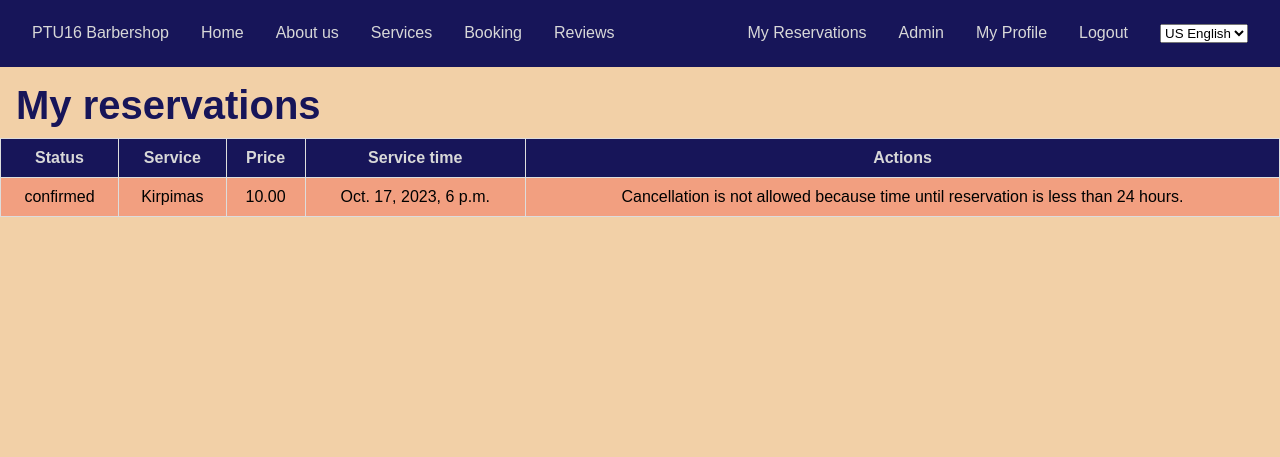
After one commit to GabrieliusKmel/ptu16_kirpykla, a Django app: page /my_reservations/ in a window 1280 px wide. The commit adds this page. Shown: the top 457 px of the page. Run offline with Django 4.2, Linux system fonts and the light colour scheme; a user stored in the database is signed in; data comes from the database, SQL or seed files in the repository.

Commit message:
nemazai fix'u

```diff
--- a/gp_kirpykla/gp_kirpykla/settings.py
+++ b/gp_kirpykla/gp_kirpykla/settings.py
@@ -114,7 +114,7 @@ LANGUAGES = (
     ('lt', 'Lietuvių'),
 )
 
-TIME_ZONE = 'Europe/Istanbul'
+TIME_ZONE = 'Europe/Vilnius'
 
 USE_I18N = True
 
--- a/gp_kirpykla/kirpykla/models.py
+++ b/gp_kirpykla/kirpykla/models.py
@@ -88,6 +88,11 @@ class ServiceOrder(models.Model):
         if service_time + service_duration > working_hours_end:
             raise ValidationError("Service duration exceeds working hours.")
 
+    @property
+    def can_cancel(self):
+        now = timezone.now()
+        return self.service_time - now > timezone.timedelta(hours=24)
+
 
 class BarberReview(models.Model):
     barber = models.ForeignKey(
--- a/gp_kirpykla/kirpykla/static/css/base_style.css
+++ b/gp_kirpykla/kirpykla/static/css/base_style.css
@@ -107,12 +107,12 @@ table.styled-table {
 }
 table.styled-table th, table.styled-table td {
     padding: 10px;
-    text-align: left;
+    text-align: center;
     border: 1px solid #ddd;
 }
 table.styled-table th {
     background-color: #171559;
-    color: #afafaf;
+    color: #d8d8d8;
 }
 .table-success {
     background-color: #28a745;
@@ -122,6 +122,17 @@ table.styled-table th {
     background-color: #dc3545;
     color: #fff;
 }
+.styled-table a {
+    text-decoration: none;
+    font-weight: bold;
+}
+.styled-table a:visited {
+    color: inherit;
+    text-decoration: none;
+}
+.styled-table a:hover {
+    color: #D94169;
+}
 
 .remember-me-1-hex { color: #D94169; } hvr
 .remember-me-2-hex { color: #171559; } hdr ftr
--- a/gp_kirpykla/kirpykla/templates/base.html
+++ b/gp_kirpykla/kirpykla/templates/base.html
@@ -21,11 +21,11 @@
             <li><a href>{% trans "reviews"|title %}</a></li>
             <li class="spacer"></li>
             {% if user.is_authenticated %}
-                <li><a href=>{% trans "my reservations"|title %}</a></li>
+                <li><a href="{% url "serviceorder_list" %}">{% trans "my reservations"|title %}</a></li>
                 {% if user.is_superuser or user.is_staff %}
                     <li><a href="{% url "admin:index" %}">{% trans "admin"|title %}</a></li>
                 {% endif %}
-                    <li><a href="{% url "profile" %}">{{ user.username }}</a></li>
+                    <li><a href="{% url "profile" %}">{% trans "My profile"|title %}</a></li>
                     <li><a href="{% url "logout" %}">{% trans "logout"|title %}</a></li>
             {% else %}
                 <li><a href="{% url "login" %}">{% trans "login"|title %}</a></li>
--- a/gp_kirpykla/kirpykla/templates/kirpykla/about_us.html
+++ b/gp_kirpykla/kirpykla/templates/kirpykla/about_us.html
@@ -1,9 +1,13 @@
 {% extends "base.html" %}
+{% load static %}
 {% load i18n %}
 {% block title %}{% trans "About us"|capfirst %} {{block.super}}{% endblock title %}
 {% block content %}
     <h1>{% trans "about us"|capfirst %}</h1>
     <ul>
         {{ about_us_content.content|safe }}
+        <li>
+            <img src="{% static 'img/barbershop.jpg' %}">
+        </li>
     </ul>
-{% endblock content%}
+{% endblock content %}
--- a/gp_kirpykla/kirpykla/templates/kirpykla/service_list.html
+++ b/gp_kirpykla/kirpykla/templates/kirpykla/service_list.html
@@ -16,7 +16,7 @@
             {% for service in services %}
             <tr>
                 <td><a href="{% url 'book_service' %}?service_id={{ service.id }}">{{ service.name }}</a></td>
-                <td>${{ service.price }}</td>
+                <td>{{ service.price }} €</td>
                 <td>{{ service.duration }}</td>
                 <td>{{ service.about|safe }}</td>
             </tr>
--- /dev/null
+++ b/gp_kirpykla/kirpykla/templates/kirpykla/serviceorder_list.html
@@ -0,0 +1,36 @@
+{% extends "base.html" %}
+{% load static %}
+{% load i18n %}
+{% block content %}
+    <h1>{% trans "My reservations"|capfirst %}</h1>
+    <table class="styled-table">
+        <thead>
+            <tr>
+                <th>{% trans "status"|capfirst %}</th>
+                <th>{% trans "service"|capfirst %}</th>
+                <th>{% trans "price"|capfirst %}</th>
+                <th>{% trans "service time"|capfirst %}</th>
+                <th>{% trans "actions"|capfirst %}</th>
+            </tr>
+        </thead>
+        <tbody>
+            {% for serviceorder in serviceorders %}
+            <tr>
+                <td>{{ serviceorder.get_status_display }}</td>
+                <td>{{ serviceorder.service.name }}</td>
+                <td>{{ serviceorder.service.price }}</td>
+                <td>{{ serviceorder.service_time }}</td>
+                <td>
+                    {% if serviceorder.status == 2 %}  {# Check if the status is 'cancelled' #}
+                        {% trans "This reservation is cancelled." %}
+                    {% elif serviceorder.can_cancel %}
+                        <a href="{% url 'cancel_service_order' serviceorder.id %}">{% trans "Cancel" %}</a>
+                    {% else %}
+                        {% trans "Cancellation is not allowed because time until reservation is less than 24 hours." %}
+                    {% endif %}
+                </td>
+            </tr>
+            {% endfor %}
+        </tbody>
+    </table>
+{% endblock content %}
--- a/gp_kirpykla/kirpykla/urls.py
+++ b/gp_kirpykla/kirpykla/urls.py
@@ -6,4 +6,6 @@ urlpatterns = [
     path('about_us/', views.about_us, name="about_us"),
     path('services/', views.ServiceListView.as_view(), name='service_list'),
     path('book-service/', views.book_service, name='book_service'),
+    path('my_reservations/', views.ServiceOrderListView.as_view(), name='serviceorder_list'),
+    path('cancel-service-order/<int:order_id>/', views.ServiceOrderCancelView.as_view(), name='cancel_service_order'),
 ]
--- a/gp_kirpykla/kirpykla/views.py
+++ b/gp_kirpykla/kirpykla/views.py
@@ -12,6 +12,7 @@ from django.views.generic.edit import CreateView
 from django.urls import reverse, reverse_lazy
 from django.utils.translation import gettext_lazy as _
 from django.contrib.auth.decorators import login_required
+from django.views.generic import View
 
 
 def index(request):
@@ -53,3 +54,30 @@ def book_service(request):
         form = forms.ServiceOrderForm(initial=initial_data)
 
     return render(request, 'kirpykla/booking_form.html', {'form': form})
+
+class ServiceOrderListView(ListView):
+    model = models.ServiceOrder
+    template_name = 'kirpykla/serviceorder_list.html'
+    context_object_name = 'serviceorders'
+
+    def get_queryset(self):
+        # Get the currently logged-in user
+        user = self.request.user
+
+        # Filter ServiceOrder instances by the user
+        queryset = models.ServiceOrder.objects.filter(customer=user)
+
+        return queryset
+
+class ServiceOrderCancelView(View):
+    def get(self, request, order_id):
+        try:
+            serviceorder = models.ServiceOrder.objects.get(id=order_id)
+            if serviceorder.can_cancel:
+                serviceorder.status = '2'
+                serviceorder.save()
+                return redirect('serviceorder_list')
+        except models.ServiceOrder.DoesNotExist:
+            pass
+
+        return redirect('serviceorder_list')
```
Also changed, not shown: gp_kirpykla/kirpykla/forms.py (+10 -0 lines), gp_kirpykla/kirpykla/static/img/barbershop.jpg (added).
